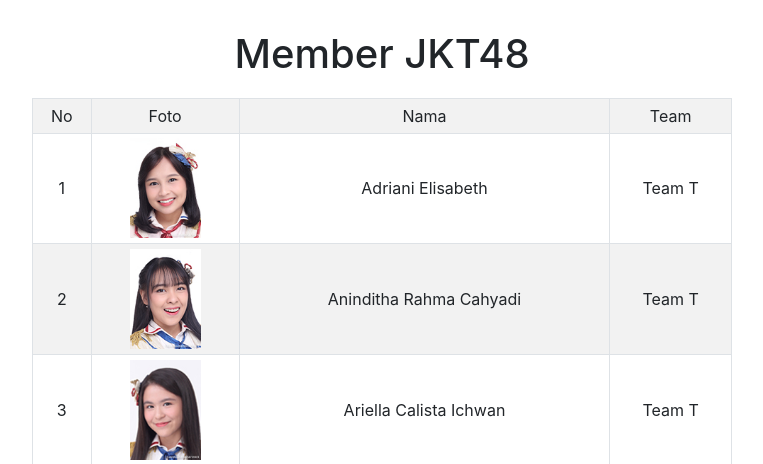
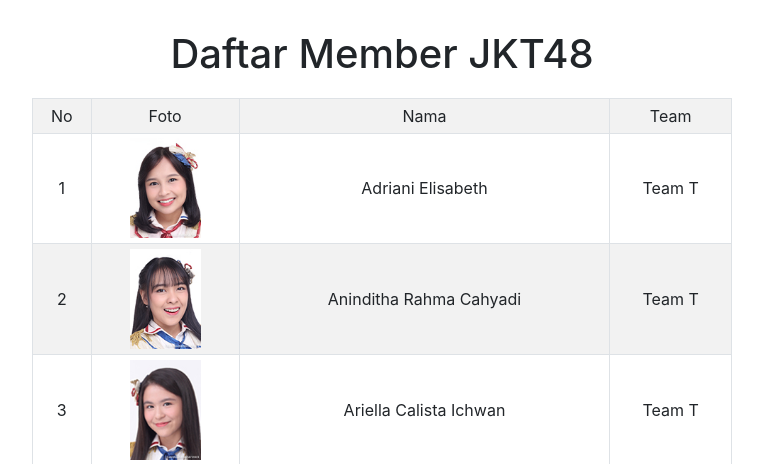
Before and after one commit to nasirusman/Learn_GIT2020, a PHP site: page / in a window 1280 px wide. Shown: the top 464 px of the page, without its empty margins (258-1021 px from the left). Run offline with PHP 8.4, Linux system fonts and the light colour scheme.

Commit message:
Perbaikan judul pada index.php

```diff
--- a/index.php
+++ b/index.php
@@ -24,12 +24,12 @@
         }
     </style>
 
-    <title>Member JKT48</title>
+    <title>Daftar Member JKT48</title>
   </head>
   <body>
 
       <div class="container">
-        <h1 class="text-center">Member JKT48</h1>
+        <h1 class="text-center">Daftar Member JKT48</h1>
         <div class="my-table">
             <table class="table table-sm table-striped table-bordered">
                 <tr class="text-center">
```
